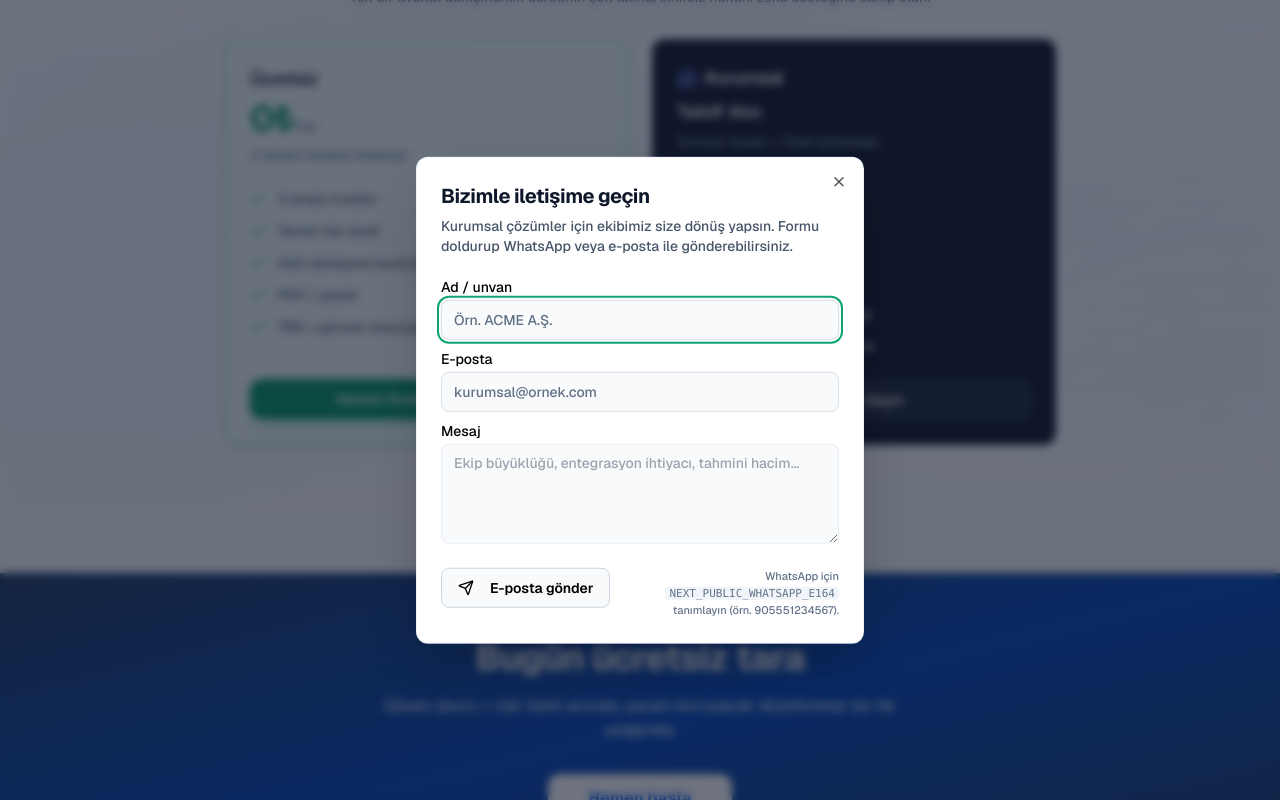
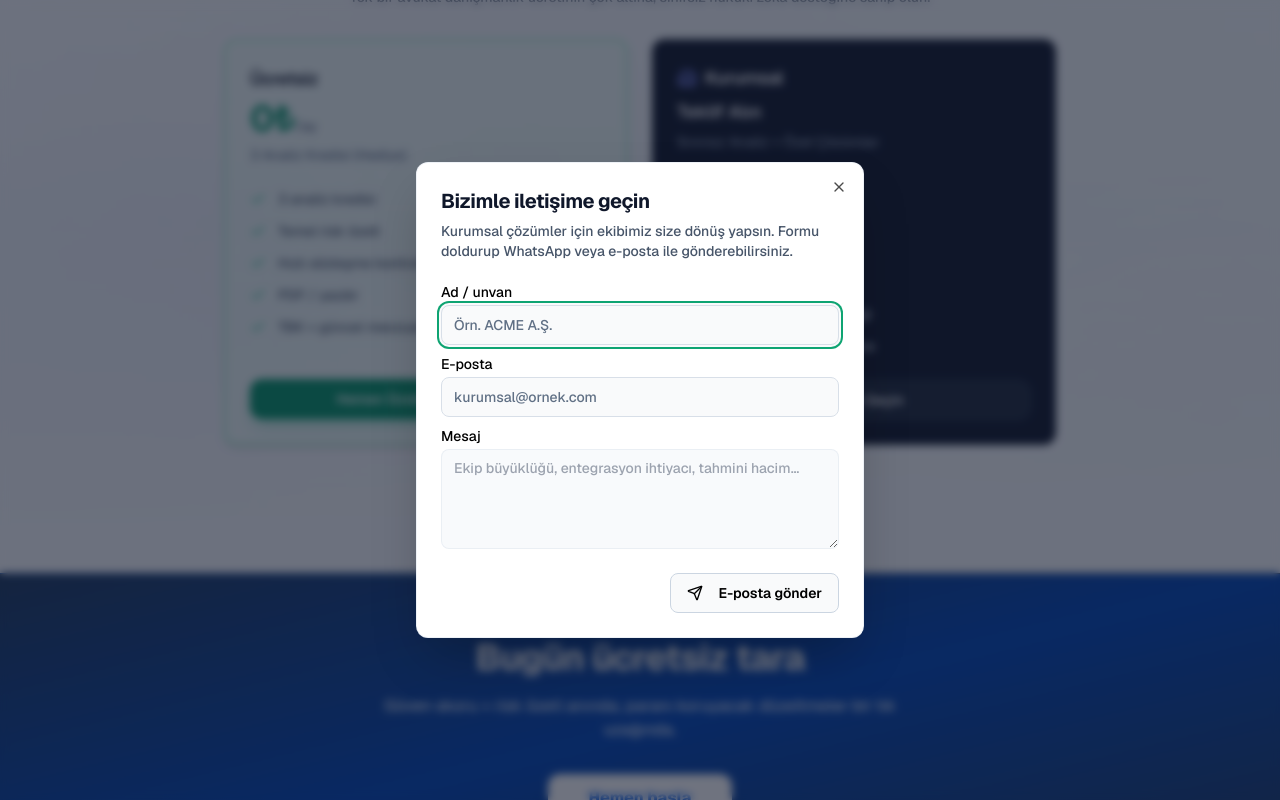
Before and after one commit to erdemAltug/madde1, a Next.js app: page / in a window 1280 px wide. Both pictures are taken after a click on the button "İletişime Geçin". Shown: the part 5170-5970 px from the top of the page. Built offline with nearby package versions, Linux system fonts and the light colour scheme; no server answers.

Commit message:
feat: simplify WhatsApp button rendering and remove fallback message

```diff
--- a/components/b2c/enterprise-contact-dialog.tsx
+++ b/components/b2c/enterprise-contact-dialog.tsx
@@ -96,21 +96,13 @@ export function EnterpriseContactDialog({ open, onOpenChange }: Props) {
               E-posta gönder
             </a>
           </Button>
-          {wa ? (
+          {wa && (
             <Button type="button" className="font-bold btn-gradient-primary" asChild>
               <a href={wa} target="_blank" rel="noopener noreferrer">
                 <MessageCircle className="mr-2 h-4 w-4" />
                 WhatsApp
               </a>
             </Button>
-          ) : (
-            <p className="text-center text-[11px] text-slate-500 sm:text-right font-medium">
-              WhatsApp için{" "}
-              <code className="rounded bg-slate-100 px-1">
-                NEXT_PUBLIC_WHATSAPP_E164
-              </code>{" "}
-              tanımlayın (örn. 905551234567).
-            </p>
           )}
         </div>
       </DialogContent>
```
